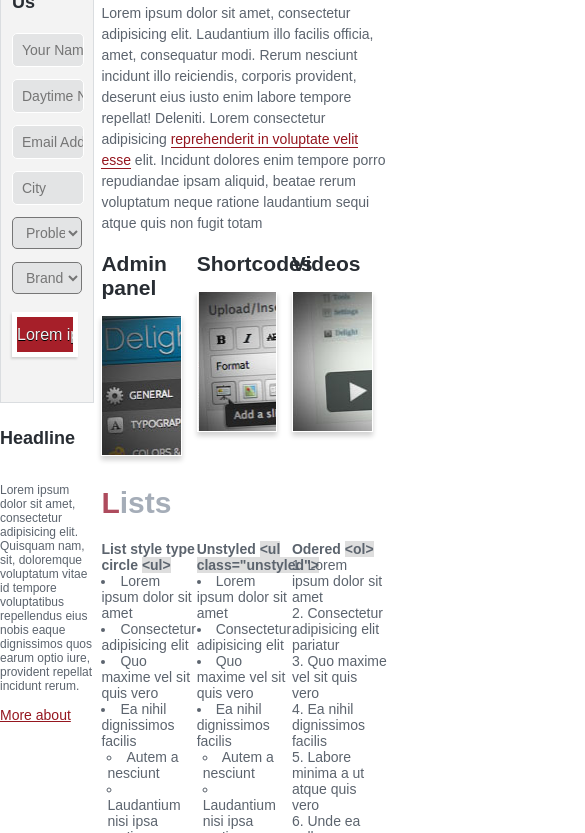
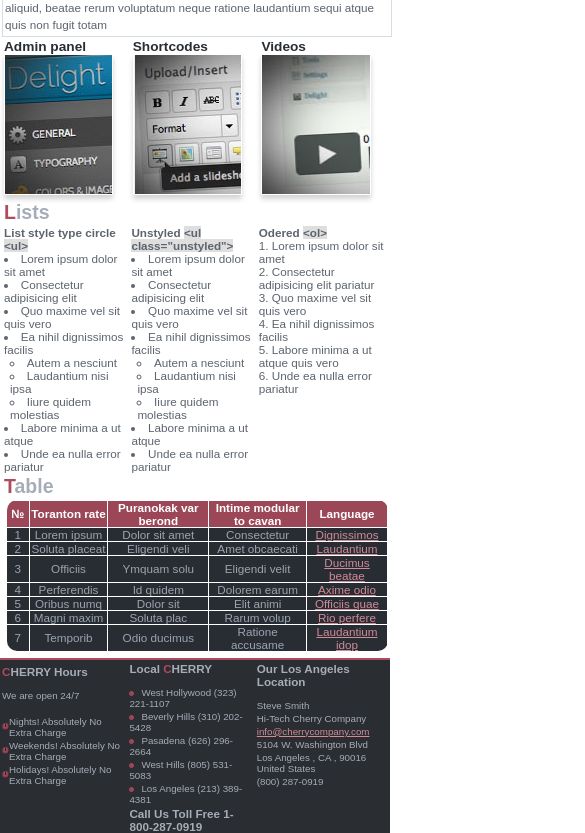
Before and after one commit to LaBay/brightgrove-course, a plain HTML site: page week-2/week-2-cherry/index.html in a window 390 px wide. Shown: the part 525-1358 px from the top of the page, 585 px wide, since content can reach past the window. Drawn offline with Linux system fonts and the light colour scheme.

Commit message:
improved

```diff
--- a/week-2/week-2-cherry/index.html
+++ b/week-2/week-2-cherry/index.html
@@ -1,9 +1,11 @@
 <!DOCTYPE html>
 <html lang="zxx">
 <head>
+	<meta name="viewport" content="width=device-width, initial-scale=1.0">
 	<meta charset="UTF-8">
 	<title>Cherry</title>
 	<link rel="stylesheet" type="text/css" href="style/style.css">
+	<link rel="stylesheet" type="text/css" href="style/media_queries.css">
 </head>
 <body>
 
--- /dev/null
+++ b/week-2/week-2-cherry/style/media_queries.css
@@ -0,0 +1,455 @@
+/*Tablets*/
+@media only screen and (max-width: 768px) {
+
+h2{
+	font-size: 20px;
+}
+
+.search-block{
+	height: auto;
+}
+
+.search-block-wrapper form{
+	padding: 5px;
+	margin: auto;
+	float: none;
+	text-align: center;
+}
+
+#search{
+	height: 20px;
+	font-size: 12px;
+}
+
+#search-submit{
+	height: 20px;
+	width: 20px;
+}
+
+.logo-wrapper{
+	width: 100%;
+}
+
+.logo-wrapper h2{
+	margin: 5px 0 0 11px;
+	text-align: center;
+}
+
+.logo-wrapper p{
+	font-size: 10px;
+	text-align: center;
+}
+
+.slider{
+	height: auto;
+	padding: 10px;
+	background-size: cover;
+}
+
+.slider h3{
+	font-size: 12px;
+}
+
+.slider h4{
+	font-size: 10px;
+}
+
+.slider p{
+	font-size: 10px;
+}
+
+.top-menu{
+	height: auto;
+}
+
+.menu{
+	float: none;
+}
+
+.menu a{
+	padding-left: 5px;
+	padding-right: 5px;
+	font-size: 12px;
+	line-height: 20px;
+}
+
+.breadcrumb ul{
+	margin-left: 5px;
+}
+
+.breadcrumb li{
+	line-height: 15px;
+	font-size: 8px;
+}
+
+.sidebar-wrapper{
+	padding-top: 5px;
+}
+
+.left-sidebar{
+	float: none;
+	width: 100%;
+}
+
+.left-sidebar h3{
+	padding-bottom: 5px;
+	font-size: 15px;
+}
+
+.left-sidebar form{
+	padding: 5px 5px 5px;
+}
+
+.left-sidebar input{
+	width: 20%;
+	margin-right: 3%;
+	height: 20px;
+	font-size: 10px;
+}
+
+.left-sidebar select{
+	width: 25%;
+	margin-right: 8%;
+	height: 20px;
+	font-size: 10px;
+	margin-bottom: 10px;
+}
+
+.left-sidebar input[type=submit]{
+	width: 20%;
+	height: 20px;
+	border: 1px solid white;
+	font-size: 10px;
+	text-shadow: none;
+	box-shadow: none;
+}
+
+.headline{
+	margin-top: 0;
+	padding: 5px;
+	float: none;
+}
+
+.headline h3{
+	font-size: 12px;
+}
+
+.headline p{
+	margin-top: 5px;
+	font-size: 10px;
+}
+
+.headline a{
+	font-size: 10px;
+}
+
+.right-sidebar{
+	float: none;
+	width: 100%;
+	padding: 5px;
+}
+
+.about{
+	border: 1px solid #dadde0;
+	padding: 5px;
+}
+
+.about h3{
+	font-size: 20px;
+}
+
+.about p{
+	margin-top: 5px;
+	font-size: 10px;
+}
+
+.photo-block{
+	margin-top: 0;
+	padding: 5px;
+	width: 100%;
+}
+
+.photo-block-item {
+	font-size: 15px;
+}
+
+.photo-block-item > div{
+	margin-top: 0;
+}
+
+.lists{
+	padding: 5px;
+}
+
+.lists h2{
+	margin-top: 5px;
+}
+
+.lists h4{
+	font-size: 10px;
+}
+
+.list li{
+	font-size: 10px;
+}
+
+.lists-wrapper{
+	margin-top: 5px;
+}
+
+.table-wrapper table{
+	margin: 5px;
+}
+
+.table-wrapper th, td{
+	font-size: 10px;
+}
+
+.table-wrapper tr{
+	height: 16px;
+}
+
+footer{
+	padding: 5px;
+}
+
+.footer-item{
+	padding-right: 1%;
+	width: 32%;
+}
+
+.footer-item h5{
+	width: 98%;
+	padding-bottom: 8px;
+	border-bottom: none;
+	box-shadow: none;
+	font-size: 12px;
+}
+
+.footer-item li{
+	font-size: 9px;
+	margin-bottom: 5px;
+}
+
+.footer-item_1 li{
+	padding-left: 12px;
+	background-size: 10px 10px;
+}
+
+.footer-item_2 ul li:last-child{
+	font-size: 11px;
+}
+
+}/*} belong to Tablets CSS*/
+
+
+/*Phones*/
+
+@media only screen and (max-width: 480px) {
+
+h2{
+	font-size: 5vw;
+}
+
+.search-block-wrapper form{
+	padding: 2px;
+}
+
+#search{
+	width: 30%;
+	height: 12px;
+	font-size: 10px;
+}
+
+#search-submit{
+	height: 14px;
+	width: 14px;
+	background-size: 10px 10px;
+}
+
+.logo-wrapper h2{
+	margin: 2px 0 0 5px;
+}
+
+.logo-wrapper p{
+	font-size: 3vw;
+}
+
+.slider{
+	padding: 3px;
+}
+
+.slider h3{
+	font-size: 3vw;
+}
+
+.slider h4{
+	font-size: 3vw;
+}
+
+.slider p{
+	font-size: 3vw;
+}
+
+.menu a{
+	display: inline-block;
+	font-size:  3vw;
+	line-height: 22px;
+}
+
+.breadcrumb ul{
+	margin-left: 5px;
+}
+
+.breadcrumb li{
+	font-size: 3vw;
+}
+
+.sidebar-wrapper{
+	padding-top: 2px;
+}
+
+.left-sidebar h3{
+	padding-bottom: 2px;
+	font-size: 5vw;
+}
+
+.left-sidebar form{
+	padding: 2px 0px 2px 0px;
+}
+
+.left-sidebar input{
+	width: 22%;
+	margin: 0;
+	text-indent: 0;
+	text-align: center;
+	height: 5vw;
+	font-size: 2.5vw;
+}
+
+.left-sidebar select{
+	width: 30%;
+	margin: 0;
+	text-indent: 0;
+	text-align: center;
+	height: 5vw;
+	font-size: 2.5vw;
+}
+
+.left-sidebar input[type=submit]{
+	width: 30%;
+	height: 20px;
+	height: 5vw;
+	font-size: 2.5vw;
+}
+
+.headline{
+	padding: 2px;
+}
+
+.headline h3{
+	font-size: 4vw;
+}
+
+.headline p{
+	margin-top: 2px;
+	font-size: 3vw;
+}
+
+.headline a{
+	font-size: 3vw;
+}
+
+.right-sidebar{
+	padding: 2px;
+}
+
+.about{
+	padding: 2px;
+}
+
+.about h3{
+	font-size: 5vw;
+}
+
+.about p{
+	margin-top: 2px;
+	font-size: 3vw;
+}
+
+.photo-block{
+	padding: 2px;
+}
+
+.photo-block-item {
+	font-size: 3vw;
+}
+
+.lists{
+	padding: 2px;
+}
+
+.lists h2{
+	margin-top: 2px;
+}
+
+.lists h4{
+	font-size: 3vw;
+}
+
+.list li{
+	font-size: 3vw;
+}
+
+.lists-wrapper{
+	margin-top: 2px;
+}
+
+.table-wrapper table{
+	margin: 2px;
+}
+
+.table-wrapper th, td{
+	font-size: 3vw;
+}
+
+.table-wrapper tr{
+	height: 12px;
+}
+
+hr{
+	height: 2px;
+}
+
+footer{
+	padding: 2px;
+}
+
+.footer-item{
+	padding-right: 1%;
+	width: 32%;
+}
+
+.footer-item h5{
+	width: 98%;
+	padding-bottom: 2px;
+	border-bottom: none;
+	box-shadow: none;
+	font-size: 3vw;
+}
+
+.footer-item li{
+	font-size: 2.5vw;
+	margin-bottom: 2px;
+}
+
+.footer-item_1 li{
+	padding-left: 7px;
+	background-size: 7px 7px;
+}
+
+.footer-item_2 ul li:last-child{
+	font-size: 3vw;
+}
+
+}/*} belong to Phone CSS*/
--- a/week-2/week-2-cherry/style/style.css
+++ b/week-2/week-2-cherry/style/style.css
@@ -11,7 +11,7 @@
 }
 
 .search-block-wrapper{
-	position: relative;
+	/*position: relative;*/
 	margin: auto;
 	max-width: 980px;
 }
@@ -33,7 +33,7 @@ h2::first-letter{
 
 .logo-wrapper h2{
 	margin: 19px 0 0 11px;
-	margin-top: 19px;
+	/*margin-top: 19px;*/
 	text-transform: uppercase;
 }
 
@@ -146,18 +146,7 @@ h2::first-letter{
 }
 
 .menu a:hover{
-	position: relative;
-	/*color: #95161f;*/
 	background: #cd4e57;
-
-	box-sizing: border-box;
-}
-
-.menu a:after{
-	content: "";
-	position: absolute;
-	border-bottom: 2px solid red;
-	opacity: 0;
 }
 
 .breadcrumb{
@@ -392,7 +381,6 @@ h2::first-letter{
 	text-align: center;
 	font-size: 12px;
 	border: 1px solid white;
-
 }
 
 .table-wrapper td{
```
